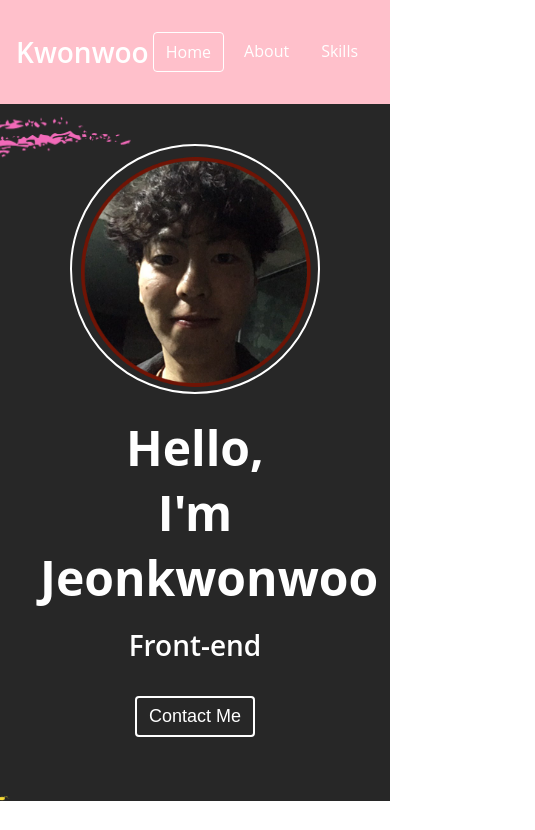
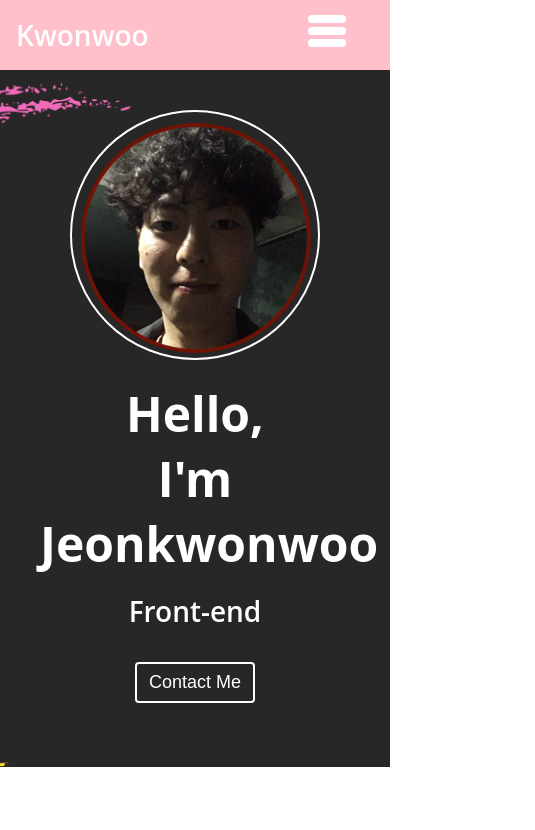
Before and after one commit to ggidismkdkw/portfolio, a plain HTML site: page index.html in a window 390 px wide. Shown: the top 830 px of the page, 535 px wide, since content can reach past the window. Drawn offline with Linux system fonts and the light colour scheme.

Commit message:
CSS: media

```diff
--- a/index.html
+++ b/index.html
@@ -15,7 +15,7 @@
         <div class="navbar_logo">
             <a href="#">Kwonwoo</a>
         </div>
-        <div>
+        <div class="navbar_menu">
             <ul class="navbar_menu">
                 <li class="navbar_menu_item active">Home</li>
                 <li class="navbar_menu_item">About</li>
@@ -25,6 +25,14 @@
             </ul>
         </div>
     </nav>
+
+    <!-- Toggle button -->
+    <button class="navbar_toggle_btn">
+        <div class="toggle"></div>
+        <div class="toggle"></div>
+        <div class="toggle"></div>
+    </button>
+
     <!-- Home -->
     <section id="home">
         <img src="imgs/profile.png" alt="photo" class="home_avatar">
@@ -32,6 +40,7 @@
         <h2 class="home_description">Front-end</h2>
         <button class="home_contact">Contact Me</button>
     </section>
+
     <!-- About -->
     <section id="about" class="section section_container">
         <h1>About me</h1>
@@ -65,6 +74,7 @@
             </div>
         </div>
     </section>
+
     <!-- SKills -->
     <section id="skills" class="section">
         <div class="section_container">
@@ -157,8 +167,10 @@
         </div>
         </div>
     </section>
+
     <!-- Work -->
     <section id="work" class="section">
+        <div class="section_container">
             <h1>My work</h1>
             <h3>projects</h3>
             <div class="work_categories">
@@ -211,7 +223,9 @@
                     </div>
                 </a>
             </div>
+        </div>
     </section>
+
     <!-- Contact -->
     <section id="contact" class="section">
         <h1 class="contact_title">Let's talk</h1>
--- a/style.css
+++ b/style.css
@@ -374,3 +374,59 @@ p {
 .contact_title {
   margin: 32px 0;
 }
+
+/* Toggle_btn */
+
+.navbar_toggle_btn {
+  position: absolute;
+  top: 10px;
+  right: 38px;
+  font-size: 24px;
+  width: 50px;
+  display: none;
+}
+
+.navbar_toggle_btn .toggle {
+  width: 100%;
+  height: 8px;
+  margin: 4px 0;
+  border-radius: 10px;
+  background-color: var(--color-white);
+}
+
+/*********** Media ***********/
+
+/* 760px */
+@media screen and (max-width: 768px) {
+  .navbar_toggle_btn {
+    display: block;
+  }
+
+  #navbar {
+    flex-direction: column;
+    align-items: flex-start;
+  }
+
+  .navbar_menu {
+    flex-direction: column;
+    text-align: center;
+    width: 100%;
+    display: none;
+  }
+
+  .about_majors {
+    flex-direction: column;
+  }
+
+  .major {
+    margin-bottom: 38px;
+  }
+
+  .skillset {
+    flex-direction: column;
+  }
+
+  .project {
+    width: 100%;
+  }
+}
```
Lines whose indentation alone changed are shown as unchanged.
